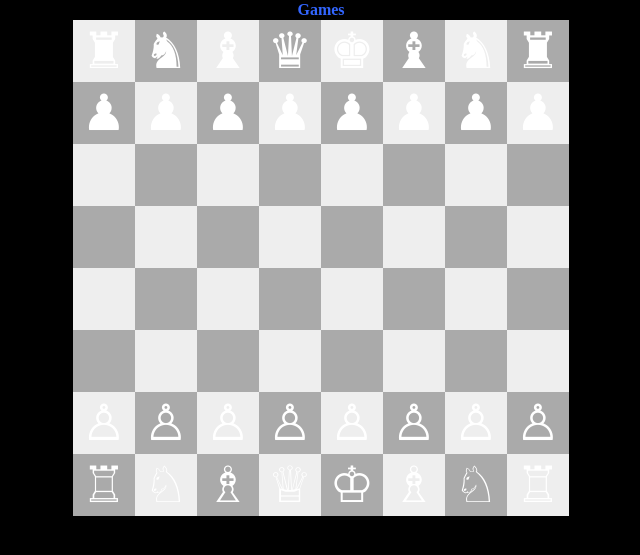
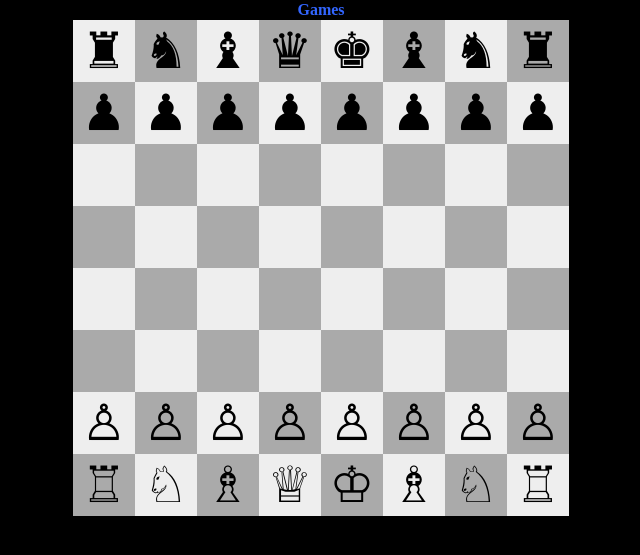
Before and after one commit to bglabman/bglabman.github.io, a Jekyll site: the page chess.html, which Jekyll copies as it is, in a window 1280 px wide. Shown: the top 555 px of the page, without its empty margins (319-959 px from the left). Built offline with Jekyll 4.4.1, drawn with Linux system fonts in a browser that asks for light colours.

Commit message:
Update chess.html

```diff
--- a/chess.html
+++ b/chess.html
@@ -5,7 +5,7 @@
     <meta charset="UTF-8">
    <link href="style.css" rel="stylesheet" type="text/css"/>
 </head>
-<body>
+<body style="color:black;">
   <div id="nav"><a href="https://bglabman.github.io/games">Games</a> </div>
 <script>
 ///////////////////////////////////////////////////////////////////////////////////
```
